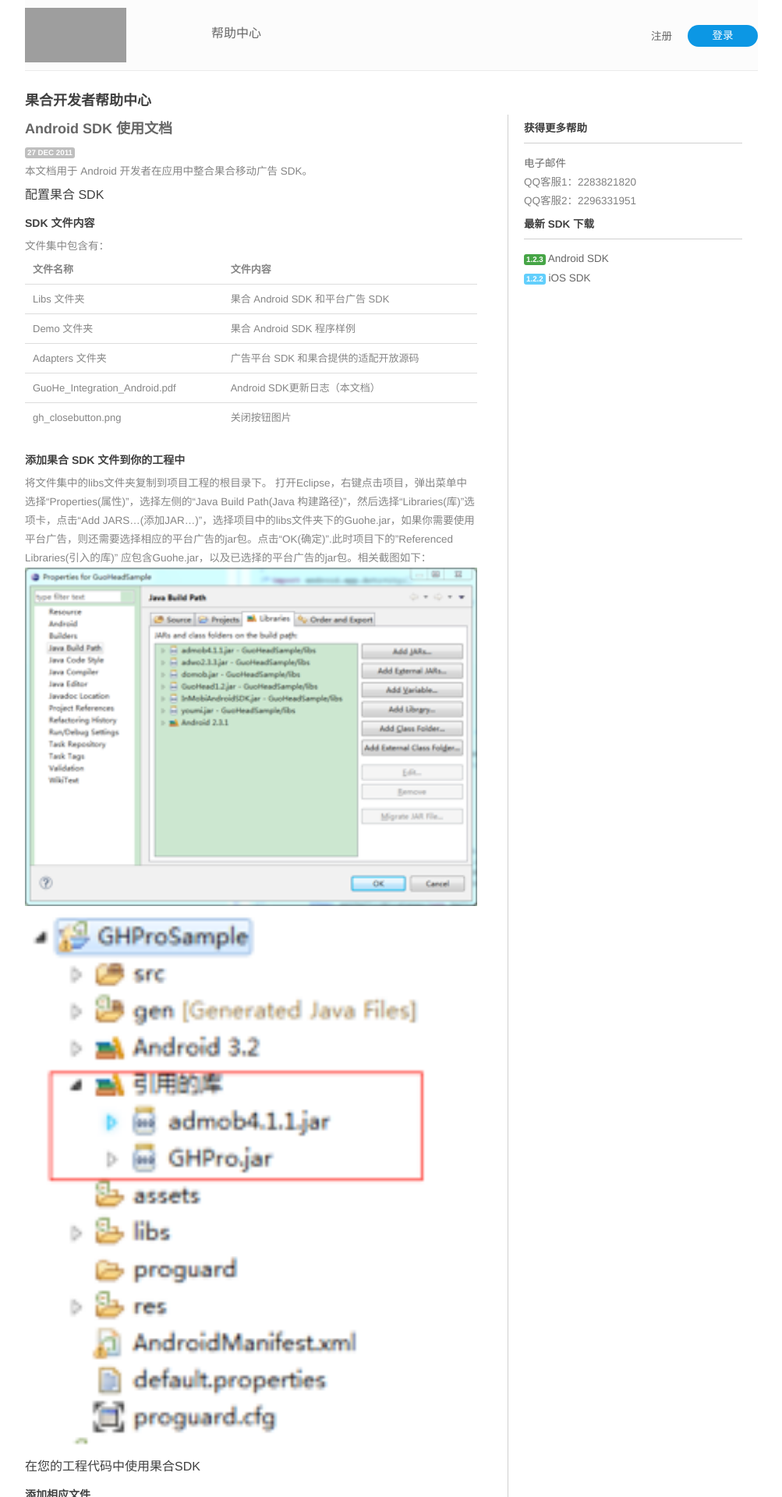
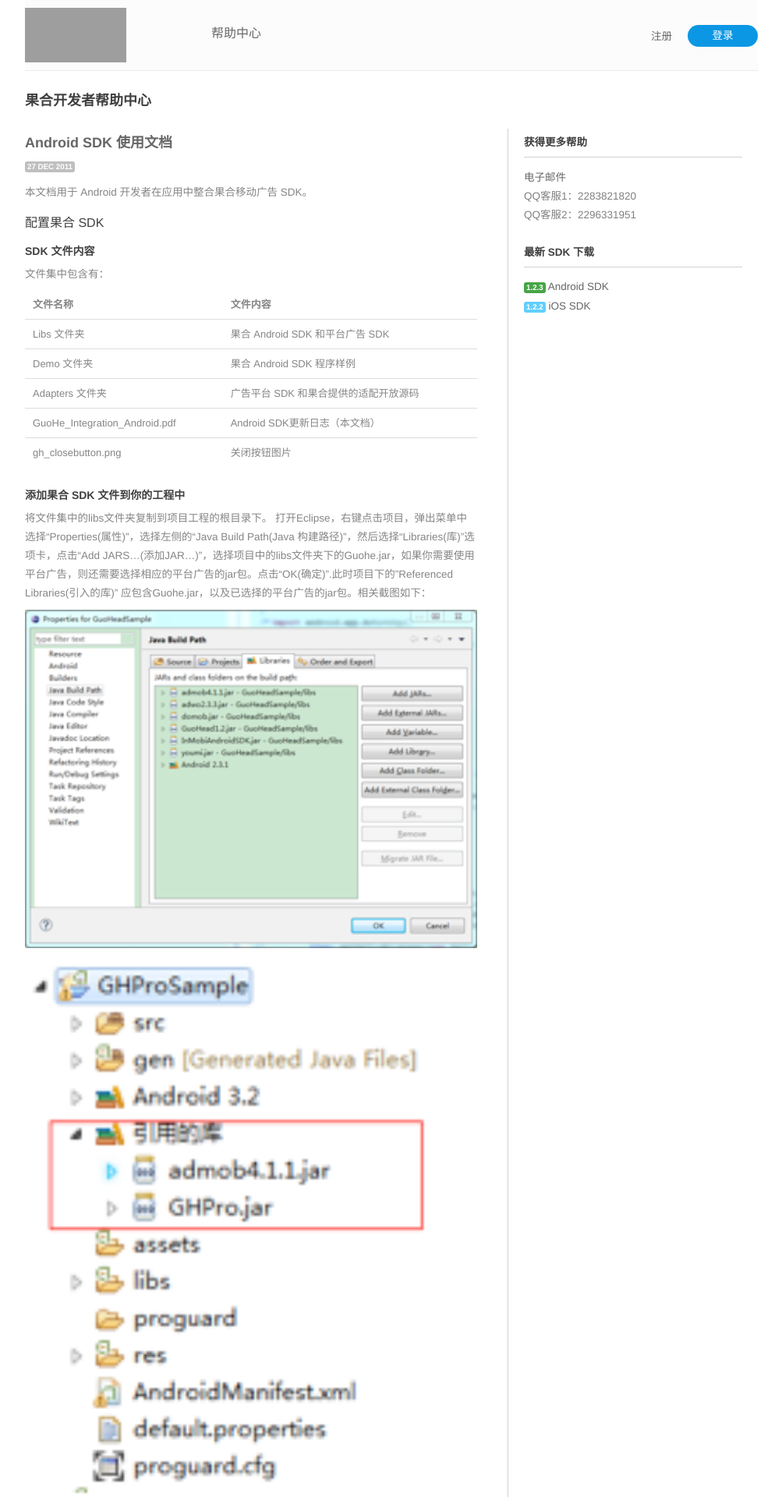
Before and after one commit to guohe/guohe-help, a Jekyll site: the page built from _posts/2011-12-27-android-sdk-doc.md, in a window 1280 px wide. Shown: the top 1920 px of the page at 78% size, without its empty margins (138-1141 px from the left). Built offline with Jekyll 4.4.1, drawn with Linux system fonts in a browser that asks for light colours; nearby versions of some CDN libraries; Markdown is read by kramdown in place of the engine named in the settings; grey boxes are pictures that could not be loaded.

Commit message:
base.css cleaning

```diff
--- a/css/base.css
+++ b/css/base.css
@@ -1,22 +1,19 @@
 @charset "utf-8";
 
-body, h1, h2, h3, h4, h5, h6, hr, p, blockquote, dl, dt, dd, ul, ol, li, pre, fieldset, lengend, button, input, textarea, th, td{margin: 0;padding: 0;}
-body, button, input, select, textarea{ font: 14px/1 Helvetica, Verdana, Arial, Microsoft Yahei, sans-serif;}
+
+body, button, input, select, textarea{ font: 14px/1;}
 h1{ font-size: 18px;}
 h2{ font-size: 16px; font-weight:normal;}
 h3{ font-size: 14px;}
 h4, h5, h6{ font-size: 100%;}
 address, cite, dfn, em, var{ font-style: normal;}
-code, kbd, pre, samp, tt{ font-family: "Courier New", Courier, monospace;}
 small{ font-size: 12px;}
-ul, ol, li{ padding:0; margin:0; list-style: none;}
 a{ color:#666; text-decoration: none; cursor:pointer;}
 a:hover{ text-decoration: none;}
 abbr[title], acronym[title]{ border-bottom: 1px dotted; cursor: help;}
 q:before, q:after{ content: '';}
 fieldset, img{ border: none;}
 button, input, select, textarea{ font-size: 100%;}
-table{ border-collapse: collapse; border-spacing: 0;}
 caption, legend{ display:none;}
 html{ overflow-y: scroll;}
 body{ background: #fff; color: #858585; overflow-x:hidden;}
```
Also changed, not shown: 1 other file.
